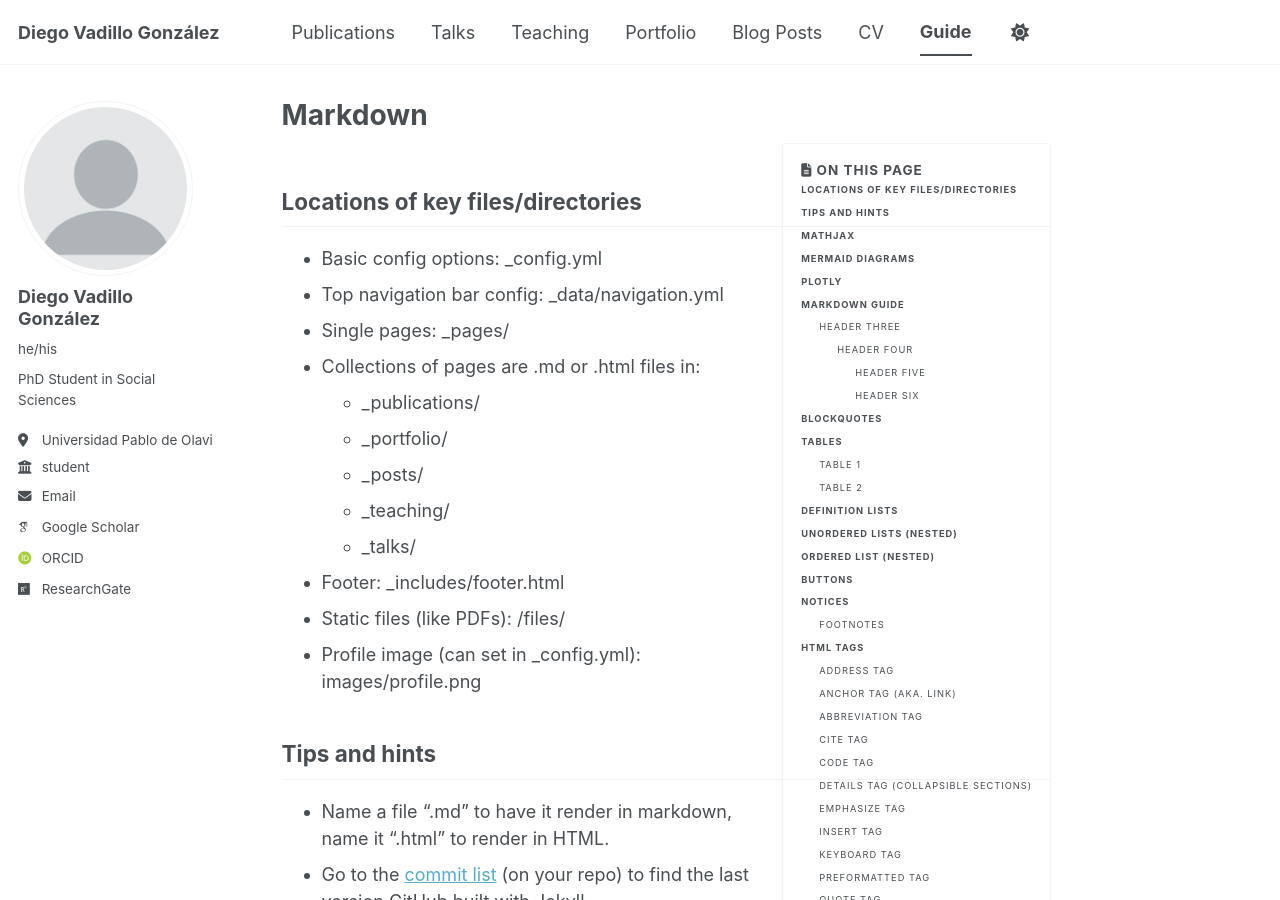
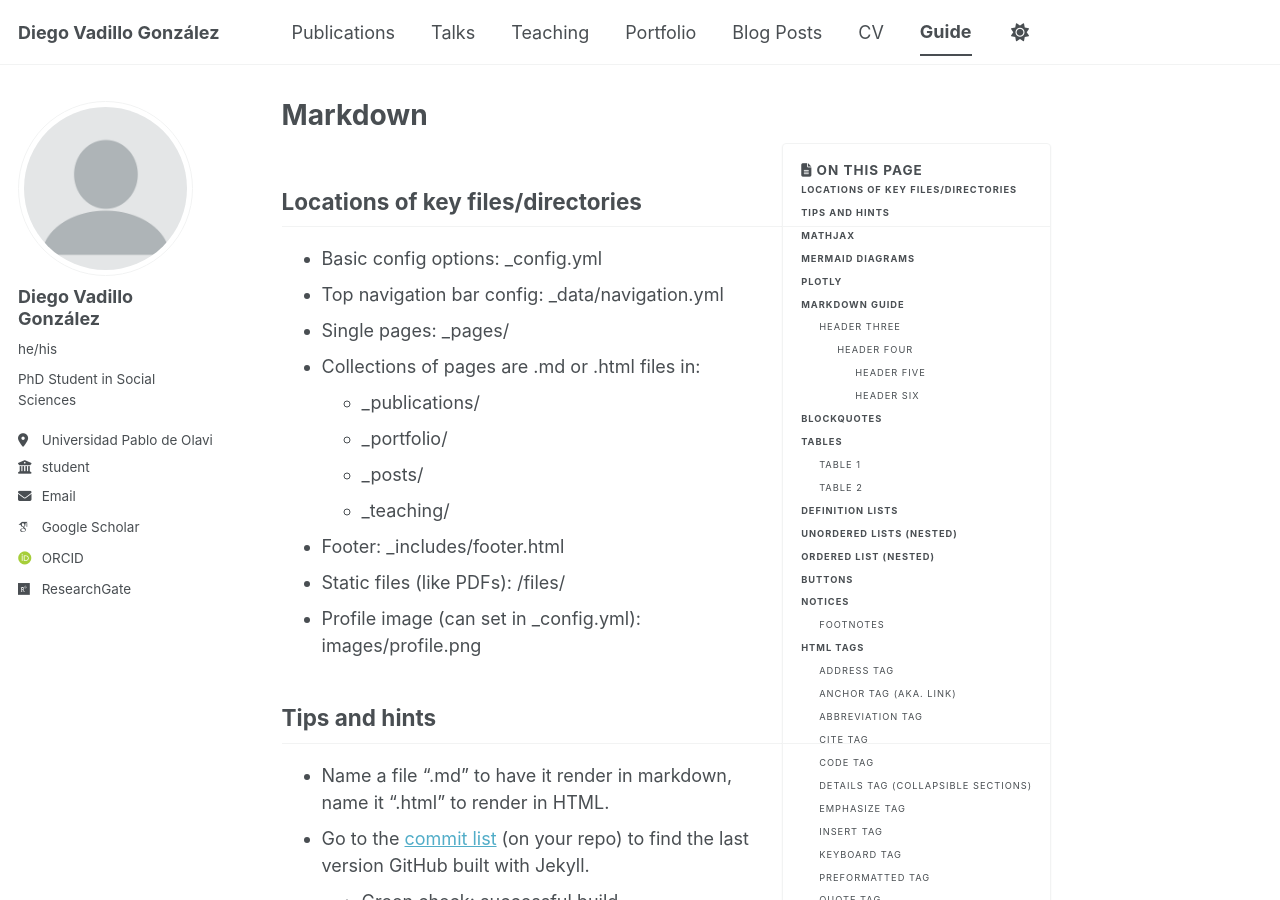
Before and after one commit to diegovadillogonzalez/diegovadillogonzalez.github.io, a Jekyll site: the page built from _pages/markdown.md, in a window 1280 px wide and 900 px high. Built offline with Jekyll 4.4.1, drawn with Linux system fonts in a browser that asks for light colours; emoji names are drawn with the system emoji font; some web fonts are replaced; a script bundle is joined from its source files by our own code; library files that are not in the unit come from our copies.

Commit message:
Update markdown.md

```diff
--- a/_pages/markdown.md
+++ b/_pages/markdown.md
@@ -19,7 +19,6 @@ redirect_from:
   * _portfolio/
   * _posts/
   * _teaching/
-  * _talks/
 * Footer: _includes/footer.html
 * Static files (like PDFs): /files/
 * Profile image (can set in _config.yml): images/profile.png
```
